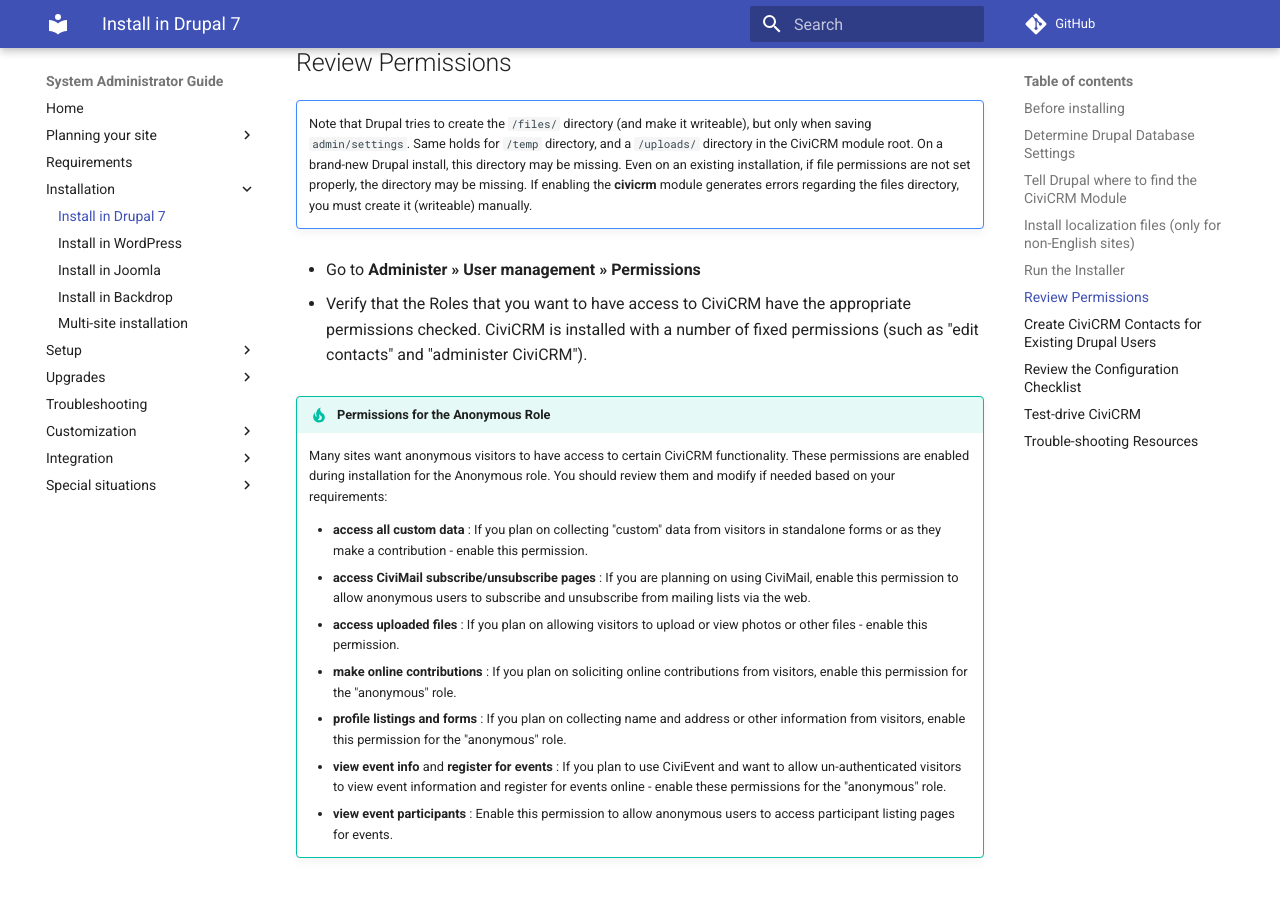
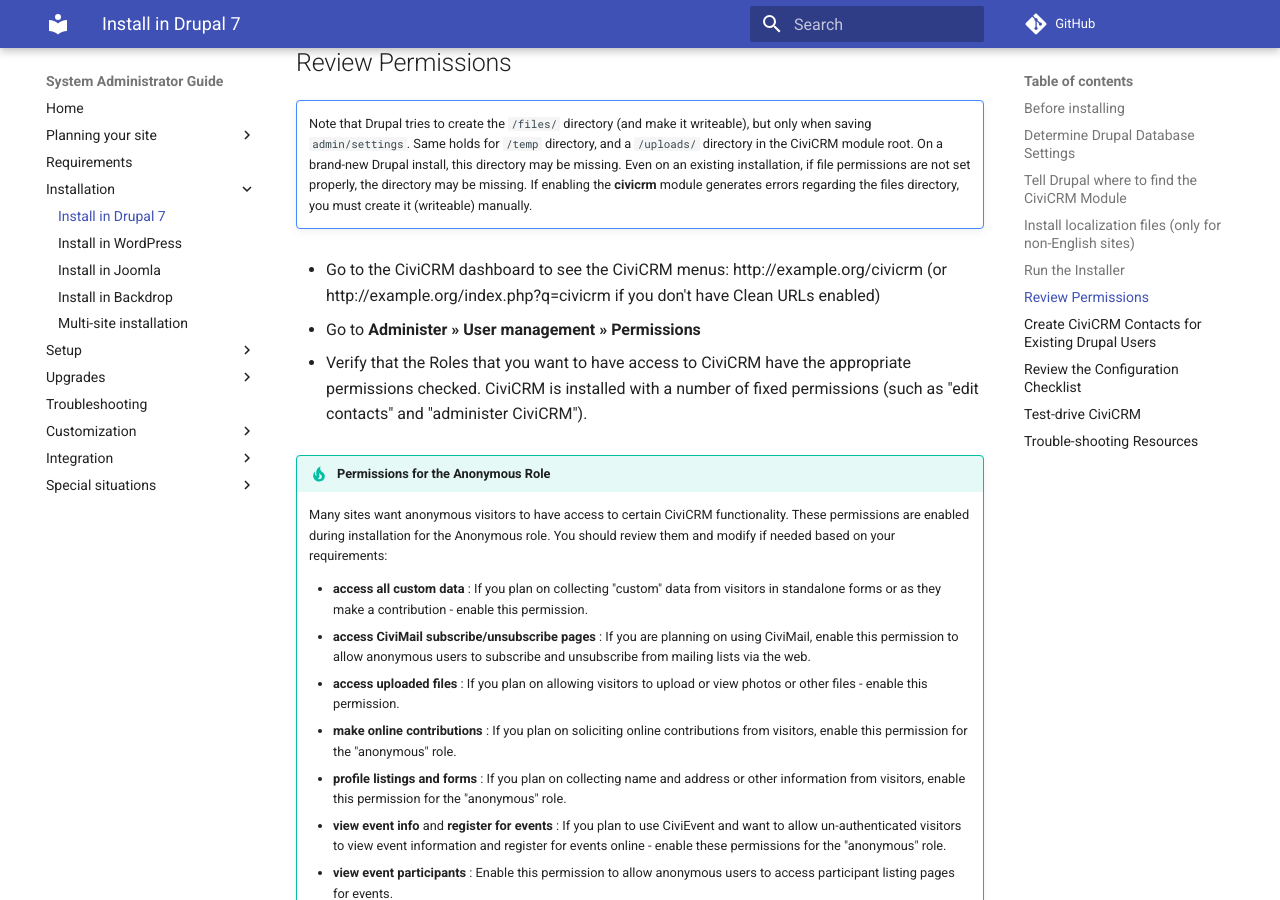
Before and after one commit to civicrm/civicrm-sysadmin-guide, an MkDocs documentation site: the page built from docs/install/drupal7.md, in a window 1280 px wide and 900 px high, scrolled down 3176 px. Built offline with MkDocs 1.6.1 and Material for MkDocs 9.7.7, drawn with Linux system fonts in a browser that asks for light colours; comment, search, counter and statistics services are not loaded; old or Windows-style settings are respelled for this version of MkDocs.

Commit message:
add a line to go civicrm page to see the upper menu (#90)
* Update drupal7.md

* Update example with alternate URL

when Clean URLs aren't enabled

```diff
--- a/docs/install/drupal7.md
+++ b/docs/install/drupal7.md
@@ -94,6 +94,9 @@ The installer will verify that you've downloaded the correct version of CiviCRM,
 
     Note that Drupal tries to create the `/files/` directory (and make it writeable), but only when saving `admin/settings`. Same holds for `/temp` directory, and a `/uploads/` directory in the CiviCRM module root. On a brand-new Drupal install, this directory may be missing. Even on an existing installation, if file permissions are not set properly, the directory may be missing. If enabling the **civicrm** module generates errors regarding the files directory, you must create it (writeable) manually.
 
+* Go to the CiviCRM dashboard to see the CiviCRM menus:
+http://example.org/civicrm (or http://example.org/index.php?q=civicrm if you don't have Clean URLs enabled)
+
 * Go to **Administer » User management » Permissions**
 
 * Verify that the Roles that you want to have access to CiviCRM have the appropriate permissions checked. CiviCRM is installed with a number of fixed permissions (such as "edit contacts" and "administer CiviCRM").
```
